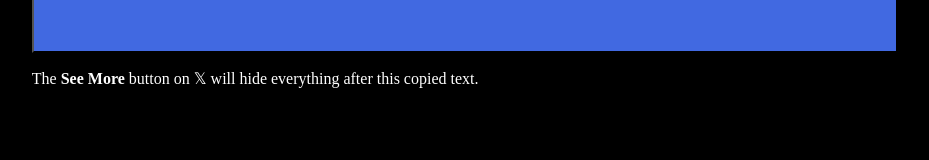
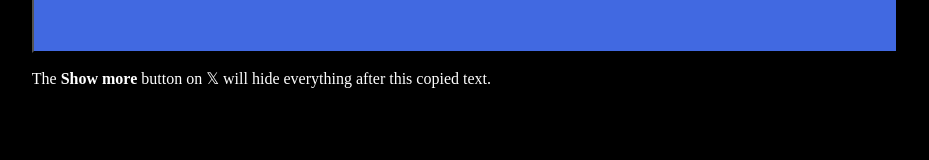
Before and after one commit to boutchersj/longhook, a React (Create React App) app: page / in a window 1280 px wide. Shown: the part 377-537 px from the top of the page, without its empty margins (93-1022 px from the left). Built offline with nearby package versions, Linux system fonts and the light colour scheme.

Commit message:
Correct 'See More' to 'Show more'

```diff
--- a/src/App.js
+++ b/src/App.js
@@ -35,7 +35,7 @@ function App() {
         >
           {text}
         </button>
-        <p>The <b>See More</b> button on 𝕏 will hide everything after this copied text.</p>
+        <p>The <b>Show more</b> button on 𝕏 will hide everything after this copied text.</p>
       </section>
       <a href="https://twitter.com/StevenBoutcher" target='_blank' rel="noopener noreferrer">Talk to the developer</a>
     </main>
```
